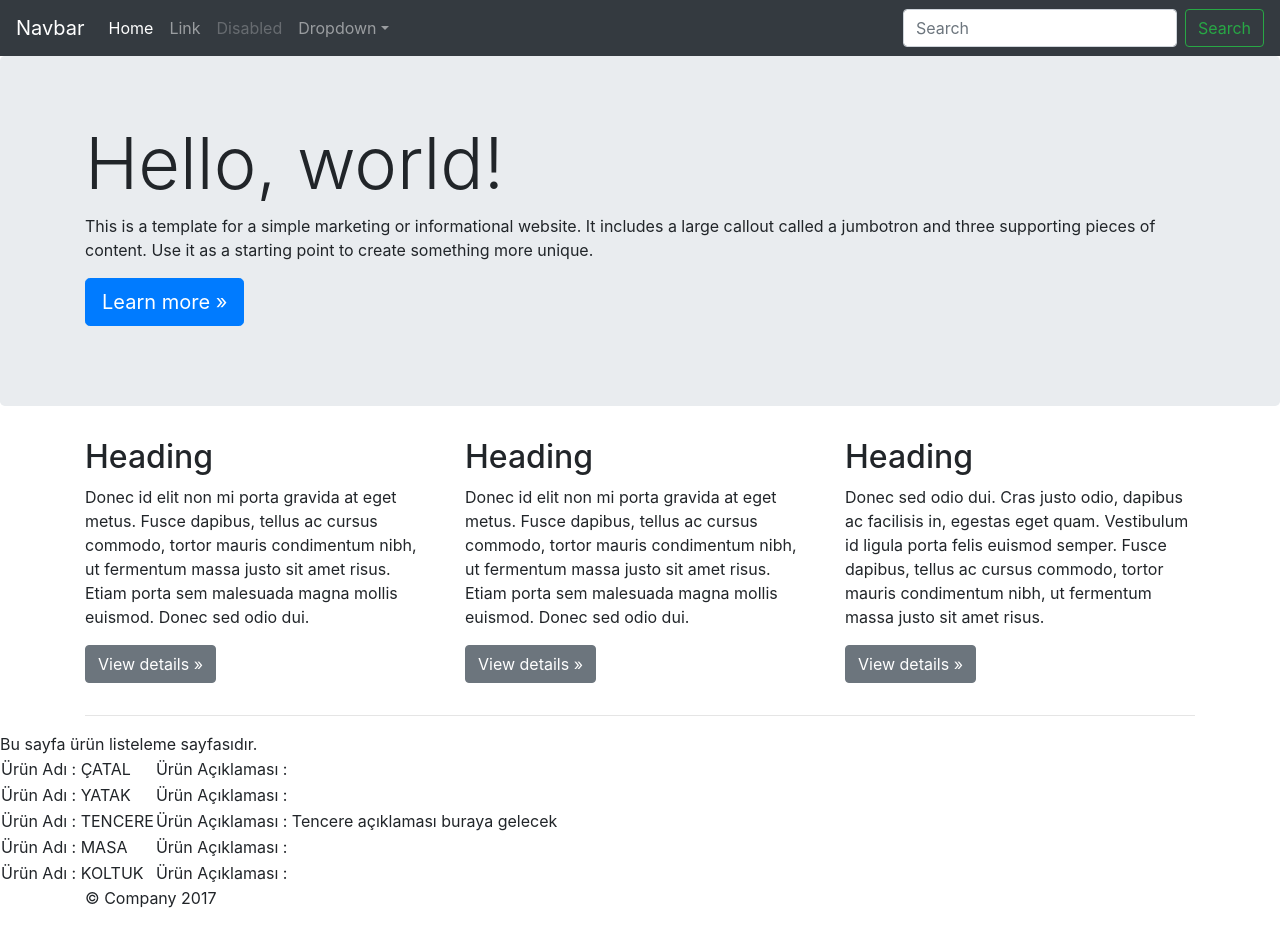
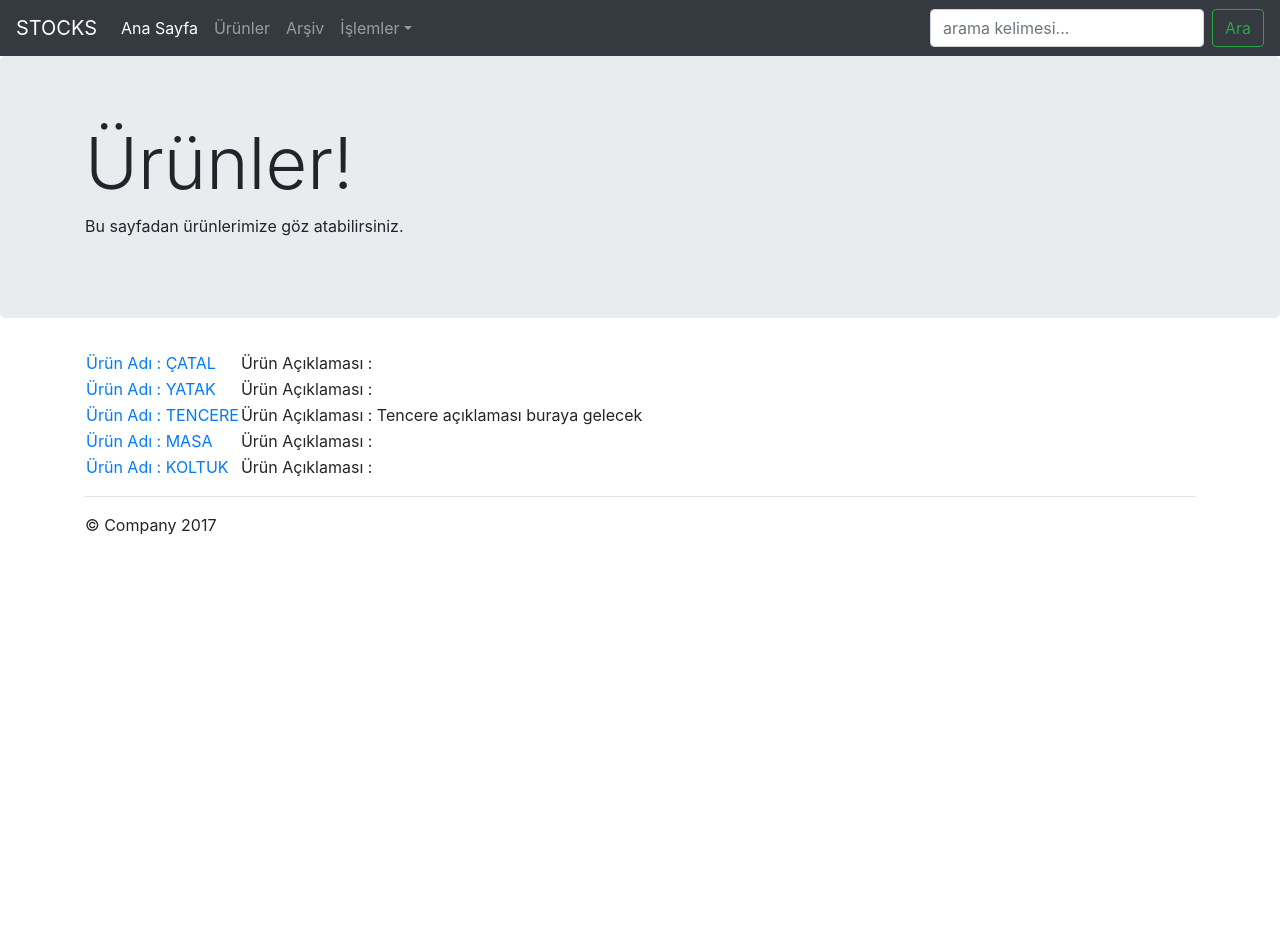
Before and after one commit to educatecomtr/learning, a Django app: page /learning/product/ in a window 1280 px wide. After the commit the page ends 535 px from the top, so only its background shows below. Run offline with Django 3.2, Linux system fonts and the light colour scheme; data comes from the database, SQL or seed files in the repository; some libraries are stand-ins or nearby versions.

Commit message:
create git

```diff
--- a/templates/layout/base.html
+++ b/templates/layout/base.html
@@ -16,35 +16,27 @@
 
 {%  include 'layout/header.html' %}
 <main role="main">
-  <!-- Main jumbotron for a primary marketing message or call to action -->
+  {% block top %}
   <div class="jumbotron">
     <div class="container">
+
       <h1 class="display-3">Hello, world!</h1>
-      <p>This is a template for a simple marketing or informational website. It includes a large callout called a jumbotron and three supporting pieces of content. Use it as a starting point to create something more unique.</p>
+      <p>
+          This is a template for a simple marketing or informational website.
+          It includes a large callout called a jumbotron and three supporting pieces of content.
+          Use it as a starting point to create something more unique.
+      </p>
       <p><a class="btn btn-primary btn-lg" href="#" role="button">Learn more &raquo;</a></p>
     </div>
   </div>
+  {%  endblock %}
 
   <div class="container">
     <!-- Example row of columns -->
-    <div class="row">
-      <div class="col-md-4">
-        <h2>Heading</h2>
-        <p>Donec id elit non mi porta gravida at eget metus. Fusce dapibus, tellus ac cursus commodo, tortor mauris condimentum nibh, ut fermentum massa justo sit amet risus. Etiam porta sem malesuada magna mollis euismod. Donec sed odio dui. </p>
-        <p><a class="btn btn-secondary" href="#" role="button">View details &raquo;</a></p>
-      </div>
-      <div class="col-md-4">
-        <h2>Heading</h2>
-        <p>Donec id elit non mi porta gravida at eget metus. Fusce dapibus, tellus ac cursus commodo, tortor mauris condimentum nibh, ut fermentum massa justo sit amet risus. Etiam porta sem malesuada magna mollis euismod. Donec sed odio dui. </p>
-        <p><a class="btn btn-secondary" href="#" role="button">View details &raquo;</a></p>
-      </div>
-      <div class="col-md-4">
-        <h2>Heading</h2>
-        <p>Donec sed odio dui. Cras justo odio, dapibus ac facilisis in, egestas eget quam. Vestibulum id ligula porta felis euismod semper. Fusce dapibus, tellus ac cursus commodo, tortor mauris condimentum nibh, ut fermentum massa justo sit amet risus.</p>
-        <p><a class="btn btn-secondary" href="#" role="button">View details &raquo;</a></p>
-      </div>
-    </div>
 
+    {% block content  %}
+        Base content
+    {%  endblock %}
     <hr>
 
   </div> <!-- /container -->
@@ -53,9 +45,7 @@
 
 
 
-{% block content  %}
-    Base content
-{%  endblock %}
+
 {%  include 'layout/footer.html' %}
 
 <script src="{%  static 'js/jquery-slim.min.js' %}"></script>
--- a/templates/layout/header.html
+++ b/templates/layout/header.html
@@ -1,5 +1,5 @@
 <nav class="navbar navbar-expand-md navbar-dark fixed-top bg-dark">
-  <a class="navbar-brand" href="#">Navbar</a>
+  <a class="navbar-brand" href="#">STOCKS</a>
   <button class="navbar-toggler" type="button" data-toggle="collapse" data-target="#navbarsExampleDefault" aria-controls="navbarsExampleDefault" aria-expanded="false" aria-label="Toggle navigation">
     <span class="navbar-toggler-icon"></span>
   </button>
@@ -7,16 +7,16 @@
   <div class="collapse navbar-collapse" id="navbarsExampleDefault">
     <ul class="navbar-nav mr-auto">
       <li class="nav-item active">
-        <a class="nav-link" href="#">Home <span class="sr-only">(current)</span></a>
+        <a class="nav-link" href="#">Ana Sayfa <span class="sr-only">(current)</span></a>
       </li>
       <li class="nav-item">
-        <a class="nav-link" href="#">Link</a>
+        <a class="nav-link" href="{% url 'product-list'  %}">Ürünler</a>
       </li>
       <li class="nav-item">
-        <a class="nav-link disabled" href="#">Disabled</a>
+        <a class="nav-link" href="{% url 'product-archive'  2019 5%}">Arşiv</a>
       </li>
       <li class="nav-item dropdown">
-        <a class="nav-link dropdown-toggle" href="#" id="dropdown01" data-toggle="dropdown" aria-haspopup="true" aria-expanded="false">Dropdown</a>
+        <a class="nav-link dropdown-toggle" href="#" id="dropdown01" data-toggle="dropdown" aria-haspopup="true" aria-expanded="false">İşlemler</a>
         <div class="dropdown-menu" aria-labelledby="dropdown01">
           <a class="dropdown-item" href="#">Action</a>
           <a class="dropdown-item" href="#">Another action</a>
@@ -25,8 +25,8 @@
       </li>
     </ul>
     <form class="form-inline my-2 my-lg-0">
-      <input class="form-control mr-sm-2" type="text" placeholder="Search" aria-label="Search">
-      <button class="btn btn-outline-success my-2 my-sm-0" type="submit">Search</button>
+      <input class="form-control mr-sm-2" type="text" placeholder="arama kelimesi..." aria-label="Search">
+      <button class="btn btn-outline-success my-2 my-sm-0" type="submit">Ara</button>
     </form>
   </div>
 </nav>
--- a/templates/product/list.html
+++ b/templates/product/list.html
@@ -1,4 +1,19 @@
 {%  extends 'layout/base.html' %}
+
+{% block top %}
+  <div class="jumbotron">
+    <div class="container">
+
+      <h1 class="display-3">Ürünler!</h1>
+      <p>
+          Bu sayfadan ürünlerimize göz atabilirsiniz.
+      </p>
+
+
+    </div>
+  </div>
+
+{% endblock %}
 
 {% block title %}
 Ürün Listeleme Sayfası
@@ -6,12 +21,10 @@
 
 {%  block content %}
 
-Bu sayfa ürün listeleme sayfasıdır.
-
 <table>
     {% for product in products %}
     <tr>
-        <td>Ürün Adı : {{ product.name | upper }}</td>
+        <td><a href="{% url 'product-detail' product.id %}">Ürün Adı : {{ product.name | upper }}</a></td>
         <td>Ürün Açıklaması : {{ product.content }}</td>
     </tr>
     {% endfor %}
```
Also changed, not shown: templates/product/archive.html (+16 -8 lines), 1 other file.
